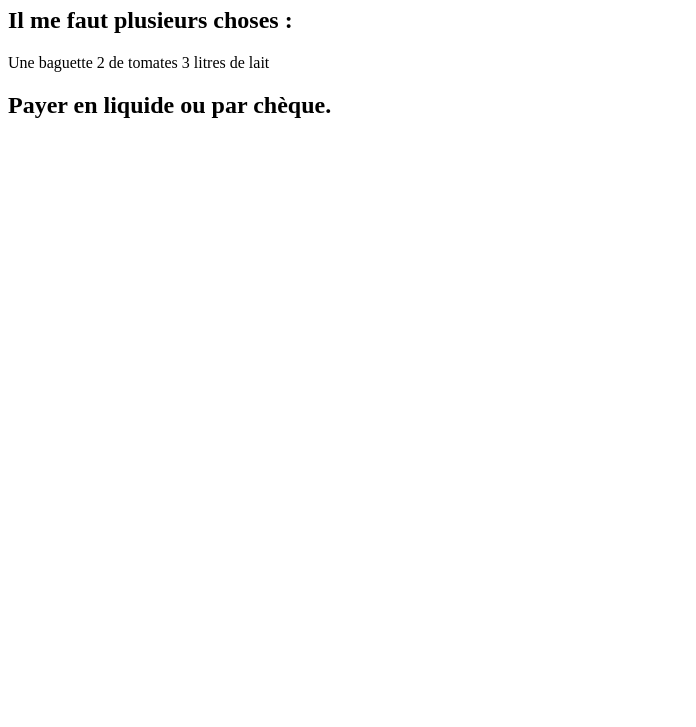
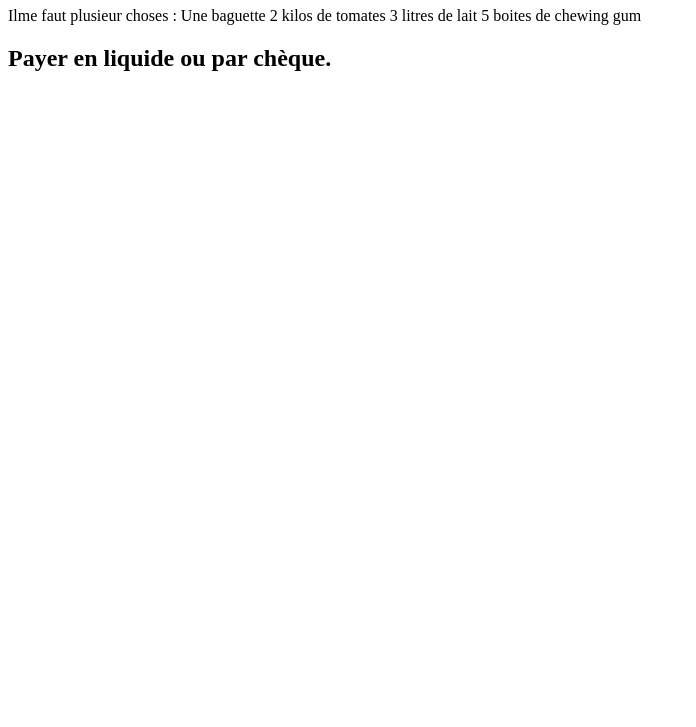
Before and after one commit to ThomasMurat/exercice3, a plain HTML site: page index.html in a window 1280 px wide. Shown: the part 73-800 px from the top of the page, without its empty margins (0-696 px from the left). Drawn offline with Linux system fonts and the light colour scheme.

Commit message:
passage à un seul paragraphe

```diff
--- a/index.html
+++ b/index.html
@@ -6,10 +6,12 @@
     </head>
     <body>
         <h1>Ma liste de courses du 7 Mai 2016</h1>
-        <h2>Il me faut plusieurs choses :</h2>
-        <p1> Une baguette</p1>
-        <p2> 2 <style color=red>kilos</style> de tomates</p2>
-        <p3> 3 litres de lait</p3>
+        <p1> Ilme faut plusieur choses :
+            Une baguette
+            2 kilos de tomates
+            3 litres de lait
+            5 boites de chewing gum
+        </p1>
         <h2>Payer en liquide ou par chèque.</h2>
     </body>
 </html>
```
